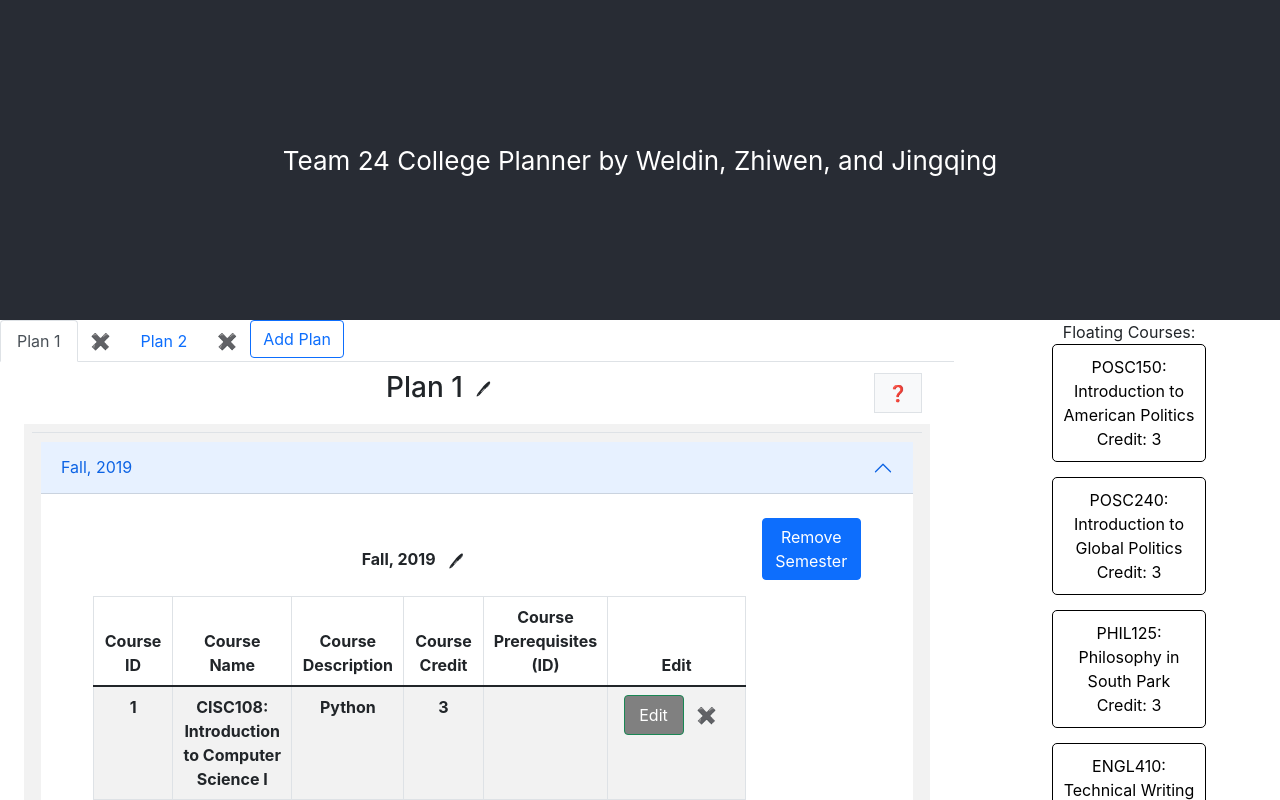
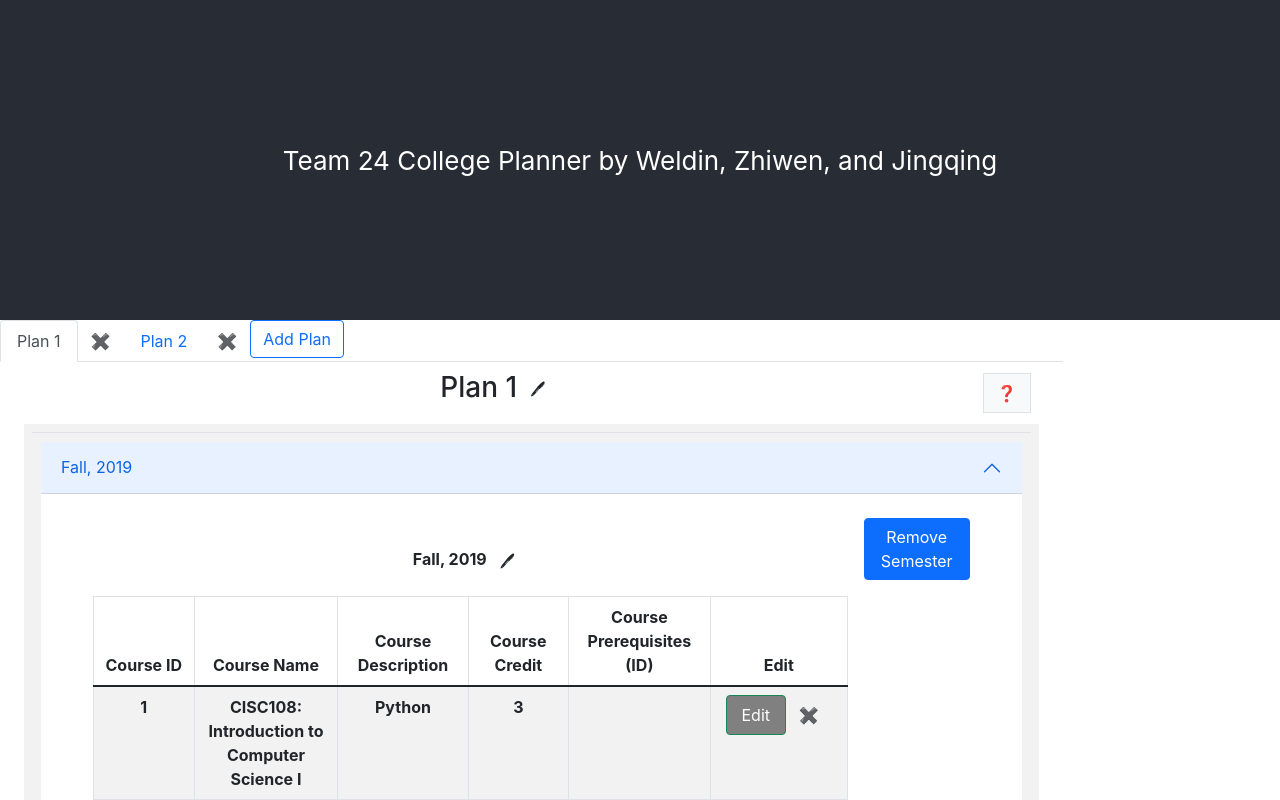
Before and after one commit to UD-CISC275-S22/cis-scheduler-team24, a React (Create React App) app: page / in a window 1280 px wide. Shown: the top 800 px of the page. Built offline with nearby package versions, Linux system fonts and the light colour scheme.

Commit message:
added styles

```diff
--- a/src/App.tsx
+++ b/src/App.tsx
@@ -98,7 +98,7 @@ function App(): JSX.Element {
             </header>
             <div>
                 <Row>
-                    <Col sm={9}>
+                    <Col sm={10} style={{ overflow: "auto" }}>
                         <ListPlans
                             plans={plans}
                             courses={courses}
@@ -108,93 +108,18 @@ function App(): JSX.Element {
                         ></ListPlans>
                     </Col>
                     <Col>
-                        <Row>
+                        <Row /*style={{ columnWidth: "100px" }}*/>
                             <div>
-                                {/* <Button variant="primary" onClick={handleShow}>
-                                    Show Courses Pool and Degree plan
-                                </Button>
-
-                                <Offcanvas
-                                    show={show}
-                                    onHide={handleClose}
-                                    placement={"end"}
-                                >
-                                    <Offcanvas.Header closeButton>
-                                        <Offcanvas.Title>
-                                            Degree Plan
-                                        </Offcanvas.Title>
-                                    </Offcanvas.Header>
-                                    <Offcanvas.Body> */}
-                                Floating Courses:
+                                <span>Floating Courses:</span>
                                 <ViewFloatingCourses
                                     floatingCourses={floatingCourses}
                                     setFloats={setFloats}
                                 ></ViewFloatingCourses>
-                                Required Courses:
+                                <div>Required Courses:</div>
                                 <ViewRequirements
                                     requirements={requiredCourses}
                                     setRequirements={setRequirements}
                                 ></ViewRequirements>
-                                {/*
-                                        <Table striped bordered hover>
-                                            <thead>
-                                                <tr>
-                                                    <th>Floating Courses</th>
-                                                </tr>
-                                            </thead>
-                                            <tbody>
-                                                <tr>
-                                                    <td>
-                                                        {floatingCourses.map(
-                                                            (
-                                                                course: Course
-                                                            ) => (
-                                                                <div
-                                                                    key={
-                                                                        course.id
-                                                                    }
-                                                                >
-                                                                    {
-                                                                        course.name
-                                                                    }
-                                                                </div>
-                                                            )
-                                                        )}
-                                                    </td>
-                                                </tr>
-                                            </tbody>
-                                        </Table>
-                                        <Table striped bordered hover>
-                                            <thead>
-                                                <tr>
-                                                    <th>Degree Requirements</th>
-                                                </tr>
-                                            </thead>
-                                            <tbody>
-                                                <tr>
-                                                    <td>
-                                                        {requiredCourses.map(
-                                                            (
-                                                                course: Course
-                                                            ) => (
-                                                                <div
-                                                                    key={
-                                                                        course.id
-                                                                    }
-                                                                >
-                                                                    {
-                                                                        course.name
-                                                                    }
-                                                                </div>
-                                                            )
-                                                        )}
-                                                    </td>
-                                                </tr>
-                                            </tbody>
-                                        </Table>
-                                                                */}
-                                {/* </Offcanvas.Body>
-                                </Offcanvas> */}
                             </div>
                         </Row>
                     </Col>
```
